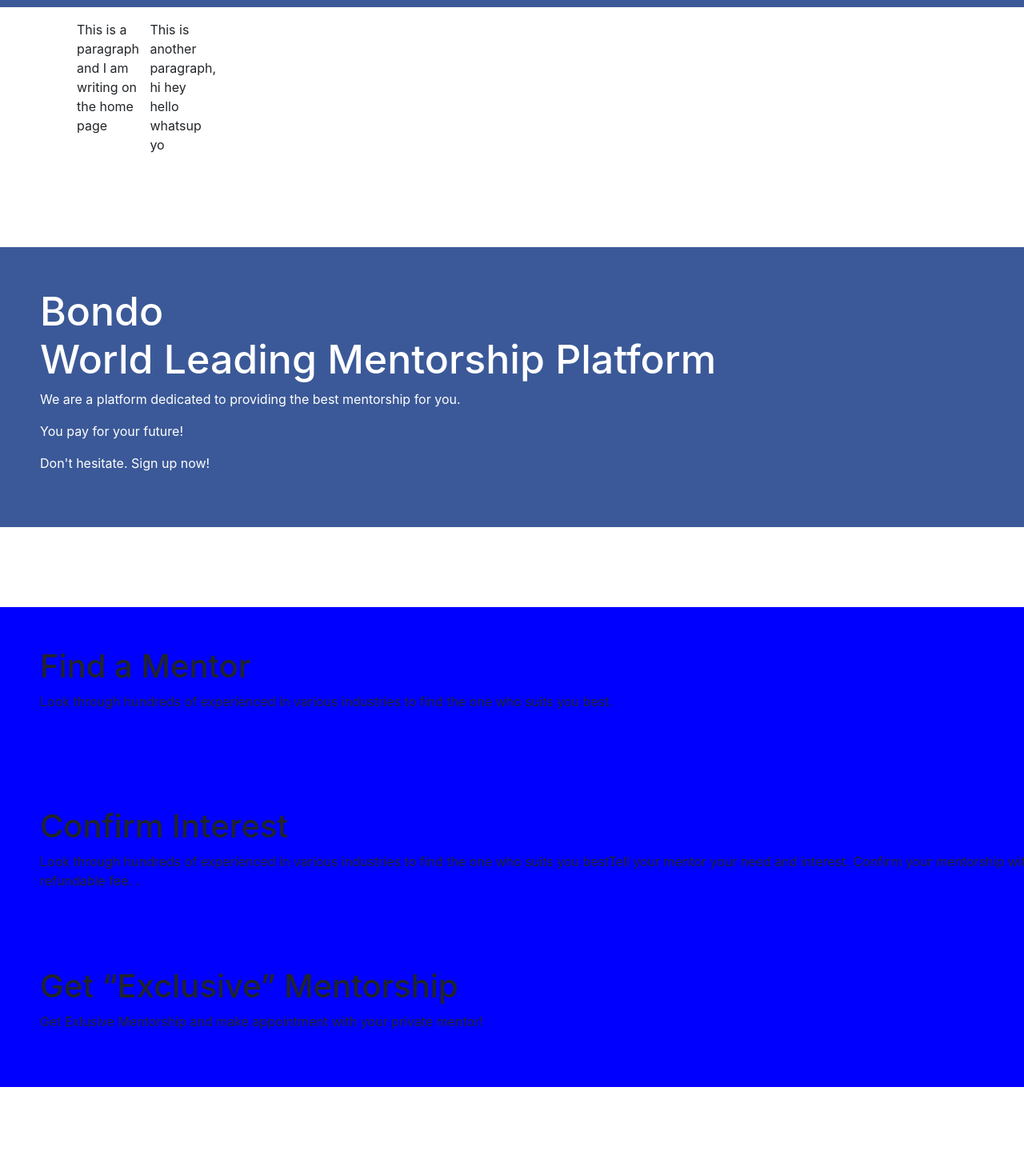
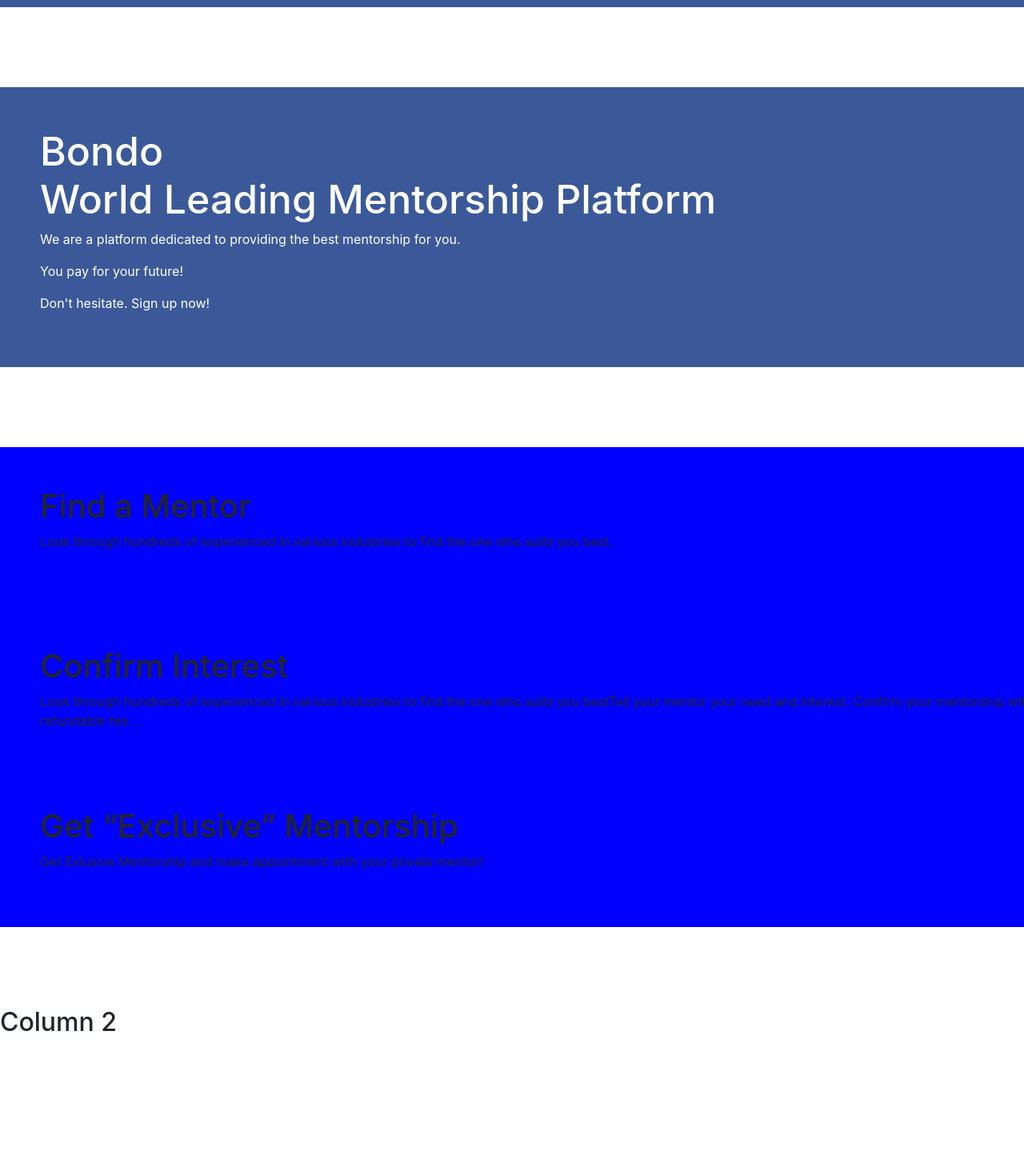
Before and after one commit to JefferyYC/bondo, a React (Create React App) app: page / in a window 1280 px wide. Shown: the part 51-1510 px from the top of the page at 80% size. Built offline with nearby package versions, Linux system fonts and the light colour scheme.

Commit message:
navbar integrate with content

```diff
--- a/src/Home.js
+++ b/src/Home.js
@@ -9,9 +9,60 @@ const GridWrapper = styled.div`
   grid-template-columns: repeat(12, 1fr);
   grid-auto-rows: minmax(25px, auto);
 `;
+// export const Home = (props) => (
+//   <GridWrapper>
+//     <p>This is a paragraph and I am writing on the home page</p>
+//     <p>This is another paragraph, hi hey hello whatsup yo</p>
+//   </GridWrapper>
+// )
+
 export const Home = (props) => (
-  <GridWrapper>
-    <p>This is a paragraph and I am writing on the home page</p>
-    <p>This is another paragraph, hi hey hello whatsup yo</p>
-  </GridWrapper>
+  <div classNameName = "Main">
+                <div className = "Intro">
+                    <h1 id="introHeader">
+                        Bondo<br></br>World Leading Mentorship Platform
+                    </h1>
+                    <p id="introP">
+                        We are a platform dedicated to providing the best mentorship for you.
+                    </p>
+                    <p id="introP">
+                        You pay for your future!
+                    </p>
+                    <p id="introP">
+                        Don't hesitate. Sign up now!
+                    </p>
+                </div>
+                <div className = "Procedure">
+                    <h1 id="procedureHeader">
+                        Find a Mentor
+                    </h1>
+                    <p id="procedureP">
+                        Look through hundreds of experienced in various industries to find the one who suits you best.
+                    </p>
+                </div>
+                <div className = "Procedure">
+                    <h1 id="procedureHeader">
+                        Confirm Interest
+                    </h1>
+                    <p id="procedureP">
+                        Look through hundreds of experienced in various industries to find the one who suits you bestTell your mentor your need and interest. Confirm your mentorship with a refundable fee. .
+                    </p>
+                </div>
+                <div className = "Procedure">
+                    <h1 id="procedureHeader">
+                        Get “Exclusive” Mentorship
+                    </h1>
+                    <p id="procedureP">
+                        Get Exlusive Mentorship and make appointment with your private mentor!
+                    </p>
+                </div>
+                <div className = "MentorRow">
+                    <div className = "MentorCol">
+                        <h2>Column 1</h2>
+                    </div>
+                    <div className = "MentorCol">
+                        <h2>Column 2</h2>
+                    </div>
+                </div>
+            </div>
 )
--- a/src/Main.js
+++ b/src/Main.js
@@ -13,6 +13,7 @@ class Main extends React.Component {
     render() {
         return (
             <div classNameName = "Main">
+
                 <div className = "NavBar">
                     <React.Fragment>
                         <Router>
@@ -25,6 +26,7 @@ class Main extends React.Component {
                         </Router>
                     </React.Fragment>
                 </div>
+
                 <div className = "Intro">
                     <h1 id="introHeader">
                         Bondo<br></br>World Leading Mentorship Platform
--- a/src/index.js
+++ b/src/index.js
@@ -4,10 +4,26 @@ import './index.css';
 // import App from './App';
 import Main from './Main'
 import * as serviceWorker from './serviceWorker';
+//imported by ziang. (nav bar)
+import '../node_modules/bootstrap/dist/css/bootstrap.min.css';
+import { BrowserRouter as Router, Route, Switch } from "react-router-dom";
+import { NavigationBar } from './components/NavigationBar';
+import { Home } from './Home';
+import { About } from './About';
+import { NoMatch } from './NoMatch';
 
 ReactDOM.render(
   <React.StrictMode>
-    <Main/>
+    <React.Fragment>
+      <Router>
+      <NavigationBar />
+      <Switch>
+          <Route exact path="/" component={Home} />
+          <Route path="/about" component={About} />
+          <Route component={NoMatch} />
+      </Switch>
+      </Router>
+    </React.Fragment>
   </React.StrictMode>,
   document.getElementById('root')
 );
```
